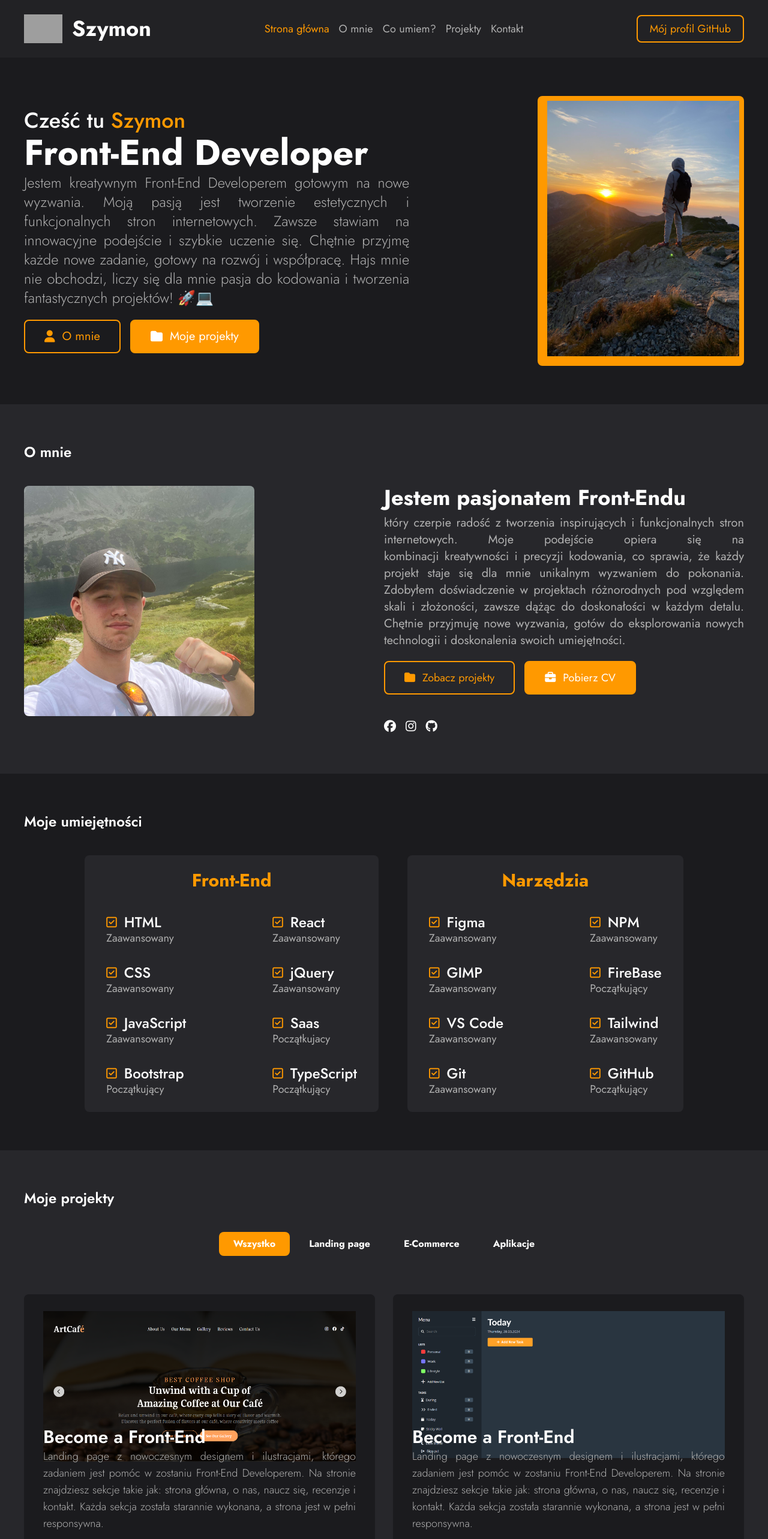
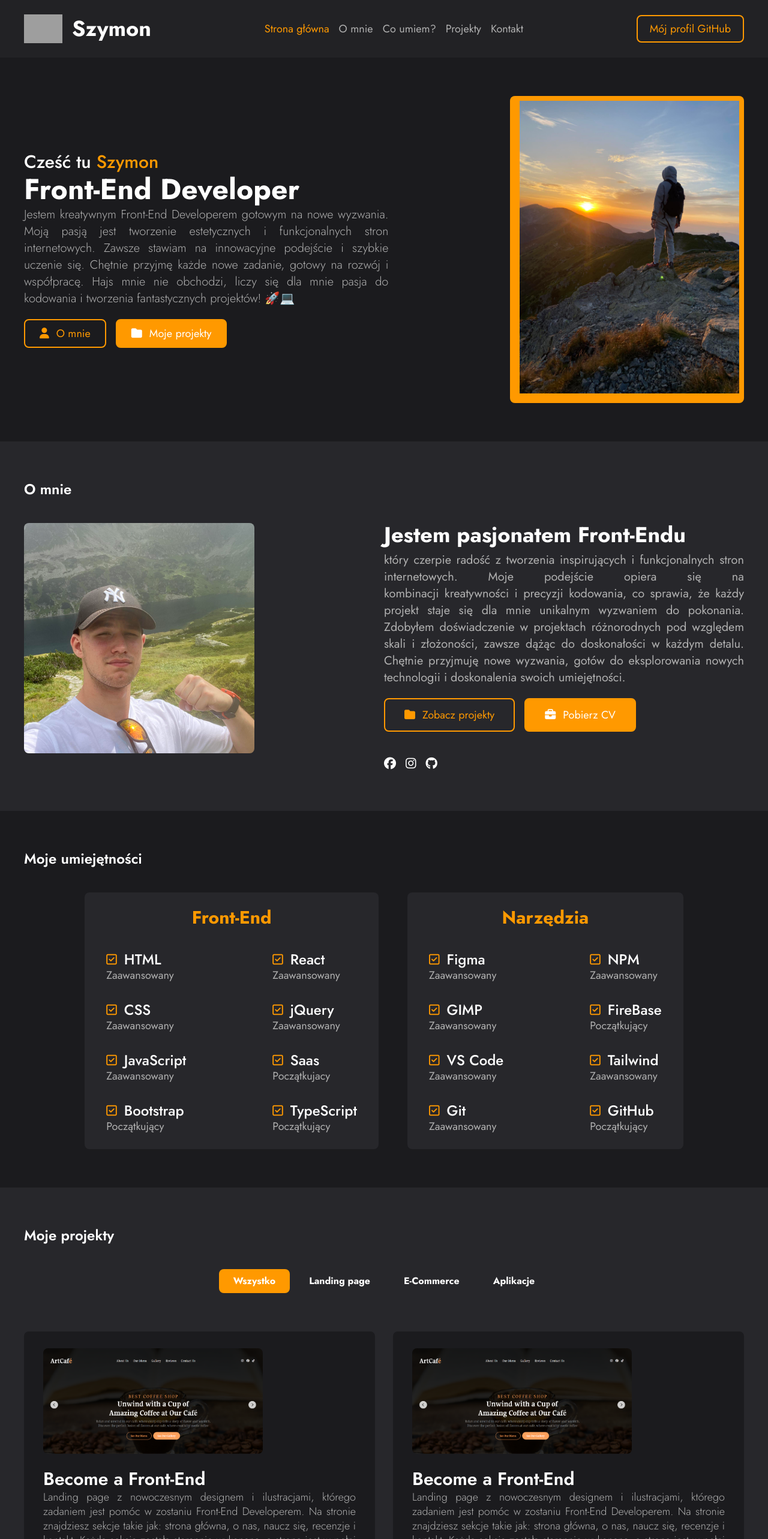
Before and after one commit to lis3q/Portfolio, a React (Create React App) app: page / in a window 1280 px wide. Shown: the top 2566 px of the page at 60% size. Built offline with nearby package versions, Linux system fonts and the light colour scheme; grey boxes are pictures that could not be loaded.

Commit message:
I changed font sizes in hero section and i changed project's spacing and image size in projects section.

```diff
--- a/src/components/hero.tsx
+++ b/src/components/hero.tsx
@@ -2,12 +2,12 @@ export const Hero = () => {
     return (
         <div className="hero bg-darkBg px-5 py-6 flex flex-col-reverse justify-between items-center sm:flex-row sm:py-16 sm:px-10">
             <div className="content">
-                <h2 className="text-white text-3xl text-center mt-6 font-medium sm:text-4xl sm:text-left sm:mt-0">Cześć tu <span className="text-primary">Szymon</span></h2>
-                <h1 className="text-white text-3xl text-center font-bold mt-1 sm:text-6xl sm:text-left">Front-End Developer</h1>
-                <p className="text-text w-full text-justify font-light text-xl mt-1 sm:w-3/4 sm:text-2xl">Jestem kreatywnym Front-End Developerem gotowym na nowe wyzwania. Moją pasją jest tworzenie estetycznych i funkcjonalnych stron internetowych. Zawsze stawiam na innowacyjne podejście i szybkie uczenie się. Chętnie przyjmę każde nowe zadanie, gotowy na rozwój i współpracę. Hajs mnie nie obchodzi, liczy się dla mnie pasja do kodowania i tworzenia fantastycznych projektów! 🚀💻</p>
+                <h2 className="text-white text-3xl text-center mt-6 font-medium sm:text-3xl sm:text-left sm:mt-0">Cześć tu <span className="text-primary">Szymon</span></h2>
+                <h1 className="text-white text-3xl text-center font-bold mt-1 sm:text-5xl sm:text-left">Front-End Developer</h1>
+                <p className="text-text w-full text-justify font-light text-xl mt-1 sm:w-3/4 sm:text-xl">Jestem kreatywnym Front-End Developerem gotowym na nowe wyzwania. Moją pasją jest tworzenie estetycznych i funkcjonalnych stron internetowych. Zawsze stawiam na innowacyjne podejście i szybkie uczenie się. Chętnie przyjmę każde nowe zadanie, gotowy na rozwój i współpracę. Hajs mnie nie obchodzi, liczy się dla mnie pasja do kodowania i tworzenia fantastycznych projektów! 🚀💻</p>
                 <div className="buttons flex justify-center items-center mt-5 gap-4 sm:justify-start">
-                    <a href="#about" className="text-primary border-2 text-md rounded-lg px-6 py-2 flex items-center gap-3 border-primary ease duration-200 hover:text-white hover:bg-primary sm:px-8 sm:py-3 sm:text-xl"><i className="fa-solid fa-user"></i> O mnie</a>
-                    <a href="#about" className="text-white border-2 text-md rounded-lg px-6 py-2 flex items-center gap-3 border-primary bg-primary sm:px-8 sm:py-3 sm:text-xl"><i className="fa-solid fa-folder"></i> Moje projekty</a>
+                    <a href="#about" className="text-primary border-2 text-md rounded-lg px-6 py-2 flex items-center gap-3 border-primary ease duration-200 hover:text-white hover:bg-primary sm:px-6 sm:py-2 sm:text-lg"><i className="fa-solid fa-user"></i> O mnie</a>
+                    <a href="#about" className="text-white border-2 text-md rounded-lg px-6 py-2 flex items-center gap-3 border-primary bg-primary sm:px-6 sm:py-2 sm:text-lg"><i className="fa-solid fa-folder"></i> Moje projekty</a>
                 </div>
             </div>
 
--- a/src/components/projects.tsx
+++ b/src/components/projects.tsx
@@ -58,9 +58,9 @@ export const Projects = () => {
 
                     {/* Project */}
                     <SwiperSlide className="bg-darkBg px-8 py-7 rounded-lg">
-                        <div className="image h-44 bg-white rounded-lg mb-4"><img src="img/projectsimg/project1.png" alt="project image"></img></div>
+                        <div className="image mb-6"><img src="img/projectsimg/project1.png" className="h-44 rounded-lg" alt="project image"></img></div>
                             <h1 className="text-white font-semibold text-3xl">Become a Front-End</h1>
-                            <p className="text-text font-light text-lg text-justify">Landing page z nowoczesnym designem i ilustracjami, którego zadaniem jest pomóc w zostaniu Front-End Developerem. Na stronie znajdziesz sekcje takie jak: strona główna, o nas, naucz się, recenzje i kontakt. Każda sekcja została starannie wykonana, a strona jest w pełni responsywna.</p>
+                            <p className="text-text font-light text-lg text-justify leading-6">Landing page z nowoczesnym designem i ilustracjami, którego zadaniem jest pomóc w zostaniu Front-End Developerem. Na stronie znajdziesz sekcje takie jak: strona główna, o nas, naucz się, recenzje i kontakt. Każda sekcja została starannie wykonana, a strona jest w pełni responsywna.</p>
                         <div className="technologies flex gap-2 font-semibold text-text text-lg mt-5">
                             <h3>ReactJS</h3>
                             <span className="text-primary font-bold">•</span>
@@ -74,9 +74,9 @@ export const Projects = () => {
 
                     {/* Project */}
                     <SwiperSlide className="bg-darkBg px-8 py-7 rounded-lg">
-                        <div className="image h-44 bg-white rounded-lg mb-4"><img src="img/projectsimg/project2.png" alt="project image"></img></div>
+                        <div className="image mb-6"><img src="img/projectsimg/project1.png" className="h-44 rounded-lg" alt="project image"></img></div>
                             <h1 className="text-white font-semibold text-3xl">Become a Front-End</h1>
-                            <p className="text-text font-light text-lg text-justify">Landing page z nowoczesnym designem i ilustracjami, którego zadaniem jest pomóc w zostaniu Front-End Developerem. Na stronie znajdziesz sekcje takie jak: strona główna, o nas, naucz się, recenzje i kontakt. Każda sekcja została starannie wykonana, a strona jest w pełni responsywna.</p>
+                            <p className="text-text font-light text-lg text-justify leading-6">Landing page z nowoczesnym designem i ilustracjami, którego zadaniem jest pomóc w zostaniu Front-End Developerem. Na stronie znajdziesz sekcje takie jak: strona główna, o nas, naucz się, recenzje i kontakt. Każda sekcja została starannie wykonana, a strona jest w pełni responsywna.</p>
                         <div className="technologies flex gap-2 font-semibold text-text text-lg mt-5">
                             <h3>ReactJS</h3>
                             <span className="text-primary font-bold">•</span>
@@ -90,9 +90,9 @@ export const Projects = () => {
 
                     {/* Project */}
                     <SwiperSlide className="bg-darkBg px-8 py-7 rounded-lg">
-                        <div className="image h-44 bg-white rounded-lg mb-4"><img src="img/projectsimg/project3.png" alt="project image"></img></div>
+                        <div className="image mb-6"><img src="img/projectsimg/project1.png" className="h-44 rounded-lg" alt="project image"></img></div>
                             <h1 className="text-white font-semibold text-3xl">Become a Front-End</h1>
-                            <p className="text-text font-light text-lg text-justify">Landing page z nowoczesnym designem i ilustracjami, którego zadaniem jest pomóc w zostaniu Front-End Developerem. Na stronie znajdziesz sekcje takie jak: strona główna, o nas, naucz się, recenzje i kontakt. Każda sekcja została starannie wykonana, a strona jest w pełni responsywna.</p>
+                            <p className="text-text font-light text-lg text-justify leading-6">Landing page z nowoczesnym designem i ilustracjami, którego zadaniem jest pomóc w zostaniu Front-End Developerem. Na stronie znajdziesz sekcje takie jak: strona główna, o nas, naucz się, recenzje i kontakt. Każda sekcja została starannie wykonana, a strona jest w pełni responsywna.</p>
                         <div className="technologies flex gap-2 font-semibold text-text text-lg mt-5">
                             <h3>ReactJS</h3>
                             <span className="text-primary font-bold">•</span>
@@ -106,9 +106,9 @@ export const Projects = () => {
 
                     {/* Project */}
                     <SwiperSlide className="bg-darkBg px-8 py-7 rounded-lg">
-                        <div className="image h-44 bg-white rounded-lg mb-4"><img src="img/projectsimg/project1.png" alt="project image"></img></div>
+                        <div className="image mb-6"><img src="img/projectsimg/project1.png" className="h-44 rounded-lg" alt="project image"></img></div>
                             <h1 className="text-white font-semibold text-3xl">Become a Front-End</h1>
-                            <p className="text-text font-light text-lg text-justify">Landing page z nowoczesnym designem i ilustracjami, którego zadaniem jest pomóc w zostaniu Front-End Developerem. Na stronie znajdziesz sekcje takie jak: strona główna, o nas, naucz się, recenzje i kontakt. Każda sekcja została starannie wykonana, a strona jest w pełni responsywna.</p>
+                            <p className="text-text font-light text-lg text-justify leading-6">Landing page z nowoczesnym designem i ilustracjami, którego zadaniem jest pomóc w zostaniu Front-End Developerem. Na stronie znajdziesz sekcje takie jak: strona główna, o nas, naucz się, recenzje i kontakt. Każda sekcja została starannie wykonana, a strona jest w pełni responsywna.</p>
                         <div className="technologies flex gap-2 font-semibold text-text text-lg mt-5">
                             <h3>ReactJS</h3>
                             <span className="text-primary font-bold">•</span>
@@ -122,9 +122,9 @@ export const Projects = () => {
 
                     {/* Project */}
                     <SwiperSlide className="bg-darkBg px-8 py-7 rounded-lg">
-                        <div className="image h-44 bg-white rounded-lg mb-4"><img src="img/projectsimg/project1.png" alt="project image"></img></div>
+                        <div className="image mb-6"><img src="img/projectsimg/project1.png" className="h-44 rounded-lg" alt="project image"></img></div>
                             <h1 className="text-white font-semibold text-3xl">Become a Front-End</h1>
-                            <p className="text-text font-light text-lg text-justify">Landing page z nowoczesnym designem i ilustracjami, którego zadaniem jest pomóc w zostaniu Front-End Developerem. Na stronie znajdziesz sekcje takie jak: strona główna, o nas, naucz się, recenzje i kontakt. Każda sekcja została starannie wykonana, a strona jest w pełni responsywna.</p>
+                            <p className="text-text font-light text-lg text-justify leading-6">Landing page z nowoczesnym designem i ilustracjami, którego zadaniem jest pomóc w zostaniu Front-End Developerem. Na stronie znajdziesz sekcje takie jak: strona główna, o nas, naucz się, recenzje i kontakt. Każda sekcja została starannie wykonana, a strona jest w pełni responsywna.</p>
                         <div className="technologies flex gap-2 font-semibold text-text text-lg mt-5">
                             <h3>ReactJS</h3>
                             <span className="text-primary font-bold">•</span>
```
